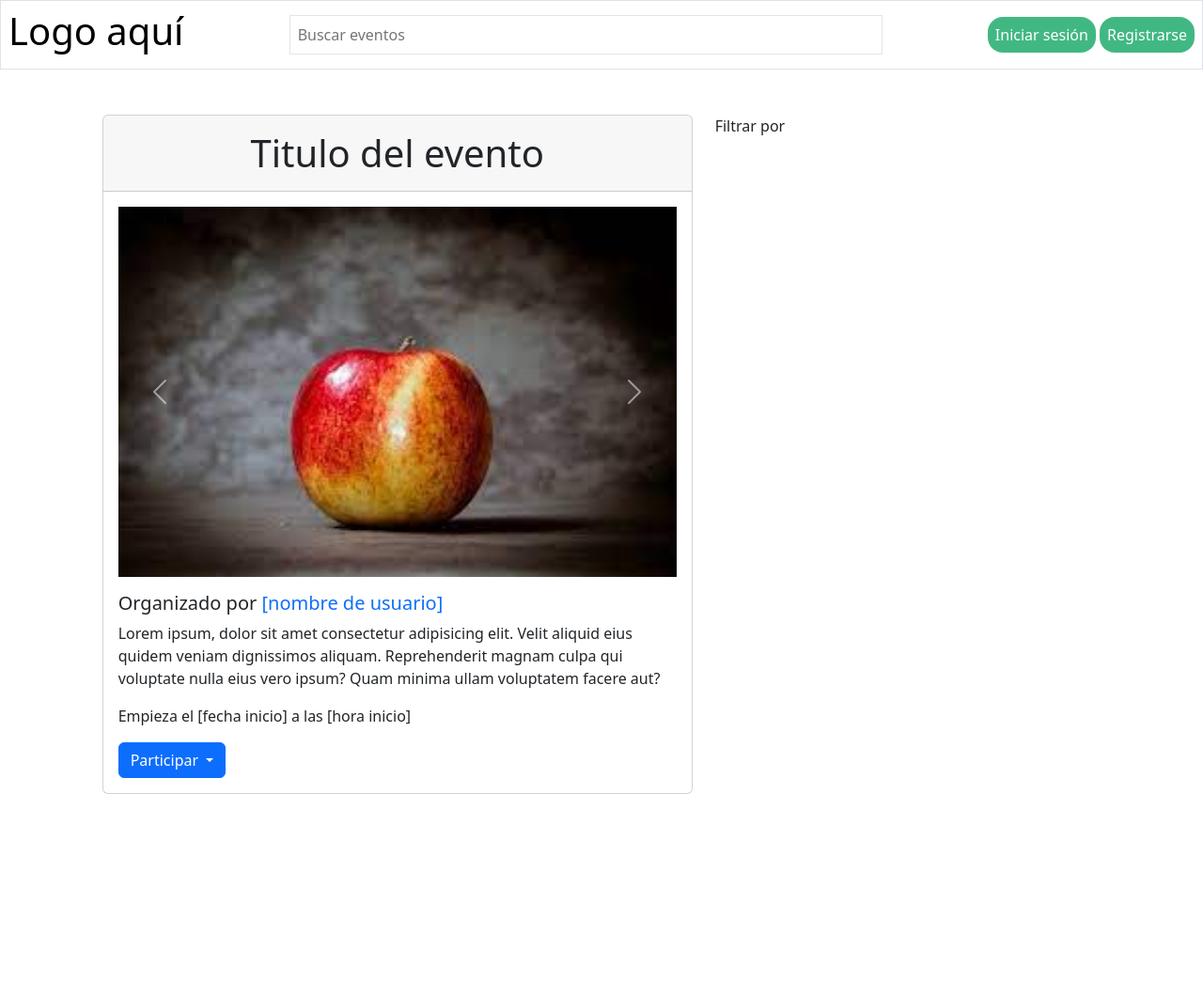
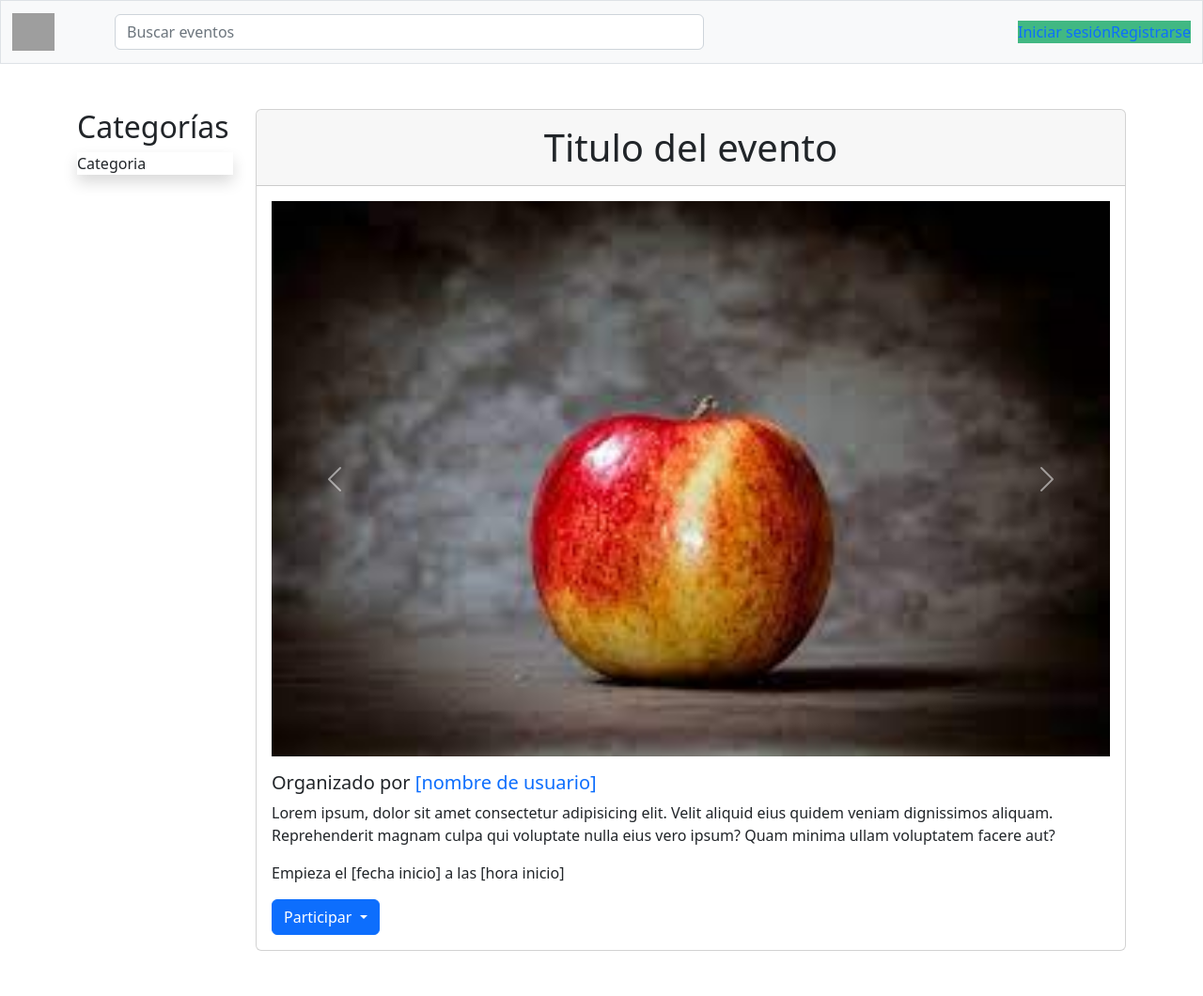
Before and after one commit to zabieru363/EventGoApp, a PHP site: page / in a window 1280 px wide. Shown: the whole page at 94% size. Before the commit the page ends 845 px from the top, so only its background shows below. Run offline with PHP 8.4, Linux system fonts and the light colour scheme; some libraries are stand-ins or nearby versions; grey boxes are pictures that could not be loaded.

Commit message:
Maquetación de la vista home actualizada

```diff
--- a/views/home/home.php
+++ b/views/home/home.php
@@ -5,54 +5,43 @@
     require_once("templates/open.php");
 ?>
     <body>
-        <header class="d-flex justify-content-between align-items-center p-2 border mb-5">
-            <div class="content_header">
-                <a class="anchor text-black" href="#"><h1>Logo aquí</h1></a>
+        <!-- NAVBAR -->
+        <header>
+            <nav class="navbar navbar-expand-lg bg-light border">
+                <div class="container-fluid">
+                    <a class="navbar-brand" href="#">
+                        <img src="img/logo.png" width="45" height="40">
+                    </a>
+                    <div class="search-events ms-5 w-50">
+                        <input type="search" class="form-control border-2 event-input" placeholder="Buscar eventos">
                     </div>
-
-            <div class="search_events w-50">
-                <!-- <span class="fa-solid fa-magnifying-glass"></span> -->
-                <input class="w-100 p-2"
-                type="search" id="event_input"
-                name="event_input" placeholder="Buscar eventos">
-            </div>
-
-            <?php if(isset($_SESSION["id_user"])): ?>
-                <div class="row align-items-center">
-                    <div class="ms-auto">
-                        <div class="user-auth-circle"></div>
-                        <img id="image" src="" alt="">
-                    </div>
-                    <div class="ms-auto">
-                        <div class="username"><?php echo $_SESSION["username"] ?></div>
-
-                        <div class="dropdown">
-                            <a class="btn border user-options dropdown-toggle" href="#" role="button" data-bs-toggle="dropdown" aria-expanded="false">
-                                <i class="fa-solid fa-bars"></i>
-                            </a>
-
-                            <ul class="dropdown-menu p-3">
-                                <li><a class="anchor user-auth-anchor" href="#"><i class="fa-solid fa-user"></i> Mi perfil</a></li>
-                                <li><a class="anchor user-auth-anchor" href="#"><i class="fa-solid fa-gear"></i> Configuración</a></li>
-                                <li><a class="anchor user-auth-anchor" href="#"><i class="fa-solid fa-right-from-bracket"></i> Cerrar sesión</a></li>
-                            </ul>
+                    <button class="navbar-toggler" type="button" data-bs-toggle="collapse" data-bs-target="#navbarNavAltMarkup"
+                    aria-controls="navbarNavAltMarkup" aria-expanded="false" aria-label="Toggle navigation">
+                        <span class="navbar-toggler-icon"></span>
+                    </button>
+                    <div class="collapse navbar-collapse" id="navbarNavAltMarkup">
+                        <div class="navbar-nav ms-auto">
+                            <div class="user_control d-flex justify-content-center">
+                                <a href="views/login/loginForm.php">Iniciar sesión</a>
+                                <a href="views/register/registerForm.php">Registrarse</a>
                             </div>
                         </div>
                     </div>
-            <?php else: ?>
-                <div class="user_control">
-                    <a class="text-white rounded-4 p-2" href="views/login/loginForm.php">Iniciar sesión</a>
-                    <a class="text-white rounded-4 p-2 " href="views/register/registerForm.php">Registrarse</a>
                 </div>
-            <?php endif; ?>
-
+            </nav>
         </header>
 
-        <section class="wrapper">
-            <div class="row d-flex justify-content-center">
-                <div class="col-lg-6">
+        <!-- MAIN -->
+        <main>
+            <div class="container fluid my-5">
                 <div class="row">
-                        <div class="col-md-12">
+
+                    <div class="col-md-2">
+                        <h2>Categorías</h2>
+                        <div class="category shadow">Categoria</div>
+                    </div>
+
+                    <div class="col-md-10">
                     <div class="card">
                         <h1 class="card-header display-6 p-3 text-center">Titulo del evento</h1>
                         <div class="card-body">
@@ -102,13 +91,7 @@
                     </div>
                 </div>
             </div>
-                </div>
-
-                <div class="col-lg-4">
-                    Filtrar por
-                </div>
-            </div>
-        </section>
+        </main>
 
         <!-- Bootstrap y Font Awesome -->
         <?php
```
Lines whose indentation alone changed are shown as unchanged.
